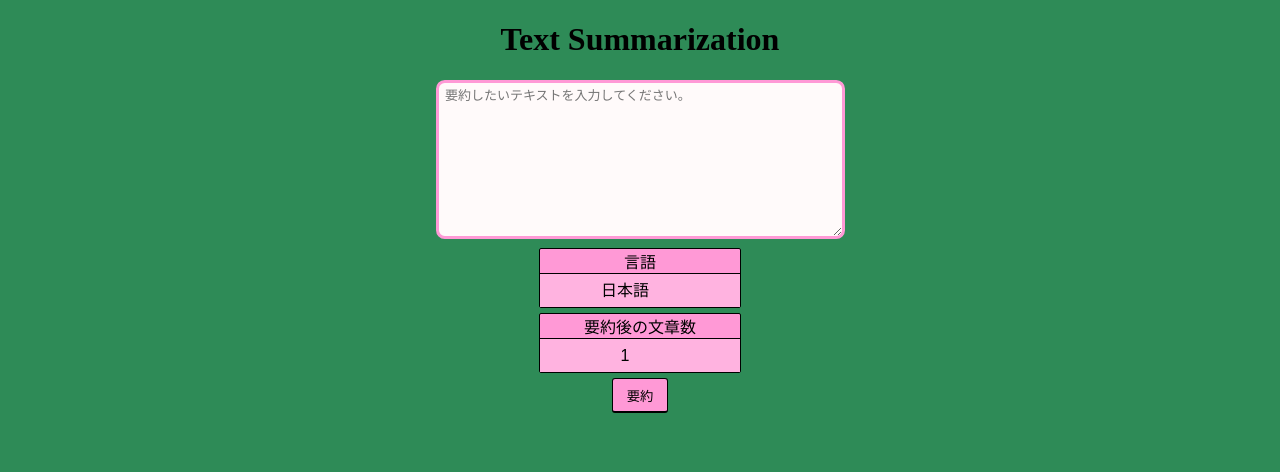
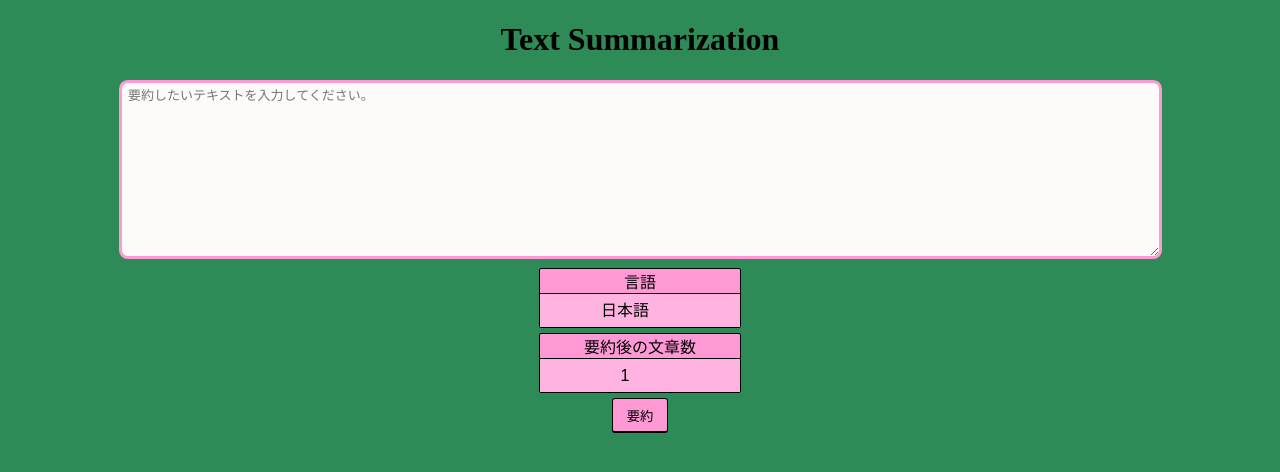
Before and after one commit to 2G14/text_summarization_api_sample, a Vue app: page / in a window 1280 px wide. Shown: the top 472 px of the page. Built offline with nearby package versions, Linux system fonts and the light colour scheme.

Commit message:
update app

```diff
--- a/src/components/Button.vue
+++ b/src/components/Button.vue
@@ -51,5 +51,4 @@ div.button
     outline: none
   button:active
     transform: translateY(1px)
-    border-bottom: solid 1px black
 </style>
--- a/src/components/List.vue
+++ b/src/components/List.vue
@@ -30,17 +30,26 @@ export default class List extends Vue {
 
 <style lang="sass" scoped>
 div.list
-  width: 200px
+  width: 80vw
   margin: 5px auto
-  padding: auto
+  padding: 0
   position: relative
+  border: solid 1px black
   div.label
     label
   ul
+    margin: 0
     padding: 0
     list-style: none
+    border-top: solid 1px #af3dcc
+    border-bottom: solid 1px #af3dcc
     li
       div
-        border: solid 1px black
-        border-radius: 2px
+        padding: 0.5em
+        line-height: 1.5
+        border-top: solid 1px #af3dcc
+        border-bottom: solid 1px #af3dcc
+        border-left: solid 2px #af3dcc
+        border-right: solid 2px #af3dcc
+        background: #ffb3e0
 </style>
--- a/src/components/Textarea.vue
+++ b/src/components/Textarea.vue
@@ -58,8 +58,8 @@ div.textarea
     border-radius: 0.67em
     padding: 0.5em
     background-color: snow
-    width: 30em
-    height: 140px
+    width: 80vw
+    height: 20vh
     font-size: 1em
     line-height: 1.2
     outline: none
```
